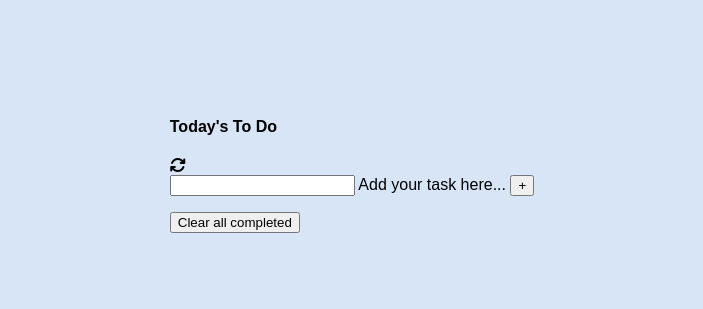
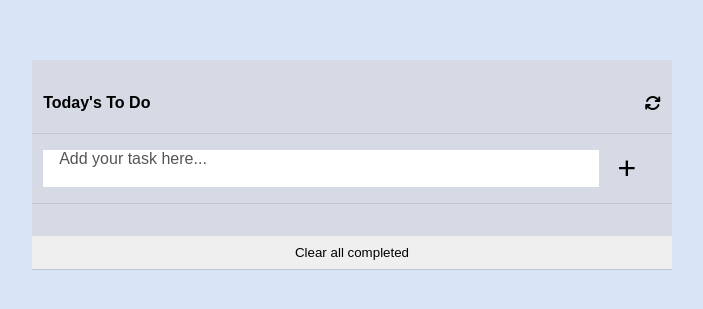
Before and after one commit to sharminkhan0/Todo-list, a website built with webpack: page src/index.html in a window 1280 px wide. Shown: the part 235-544 px from the top of the page, without its empty margins (288-991 px from the left). Built offline with nearby package versions, Linux system fonts and the light colour scheme.

Commit message:
Update index.css file

```diff
--- a/src/index.css
+++ b/src/index.css
@@ -21,3 +21,107 @@ body {
 * {
   box-sizing: border-box;
 }
+
+.container {
+  background-color: var(--secondary);
+  display: flex;
+  flex-direction: column;
+  width: 50%;
+  padding-top: 12px;
+}
+
+.container > * {
+  border-bottom: 1px solid #8a8a8a40;
+  padding: 0 0.7em;
+}
+
+.title-section {
+  display: flex;
+  justify-content: space-between;
+  align-items: center;
+  width: 100%;
+}
+
+input {
+  border-color: transparent;
+  padding: 0.7em;
+  outline: none;
+  }
+
+.input-task {
+  width: 90%;
+  position: relative;
+
+}
+
+.input-field {
+  position: relative;
+  margin: 1em 0;
+  display: flex;
+  align-items: center;
+}
+
+.input-field label {
+  position: absolute;
+  top: 0;
+  left: 1rem;
+  font-size: 16px;
+  color: #555;
+  pointer-events: none;
+  transition: 0.2s ease-out;
+}
+
+.input-field input:focus ~ label {
+  top: -20px;
+  left: 2px;
+  color: #777;
+  font-size: 14px;
+}
+
+#addBtn {
+  width: 11%;
+  font-size: 2rem;
+  position: absolute;
+  background-color: transparent;
+  border-color: transparent;
+  right: 0;
+  top: 50%;
+  transform: translateY(-50%);
+  cursor: pointer;
+}
+
+.list-container-section {
+  display: flex;
+  flex-direction: column;
+  padding: 0;
+}
+
+.list-container-section li {
+  display: flex;
+  align-items: center;
+  gap: 0.7em;
+  padding: 0.5em;
+  border-bottom: 1px solid #c1c1c2;
+}
+
+.todo-list {
+  padding-left: 0;
+}
+
+.clear-completed {
+  width: 100%;
+  padding: 0.5em;
+}
+
+.clear-completed:hover {
+  background: rgb(104, 104, 106);
+  color: #f6f6f6;
+}
+
+.task i {
+  margin-left: auto;
+}
+
+.fa-ellipsis-vertical:hover {
+  cursor: move;
+}
```
